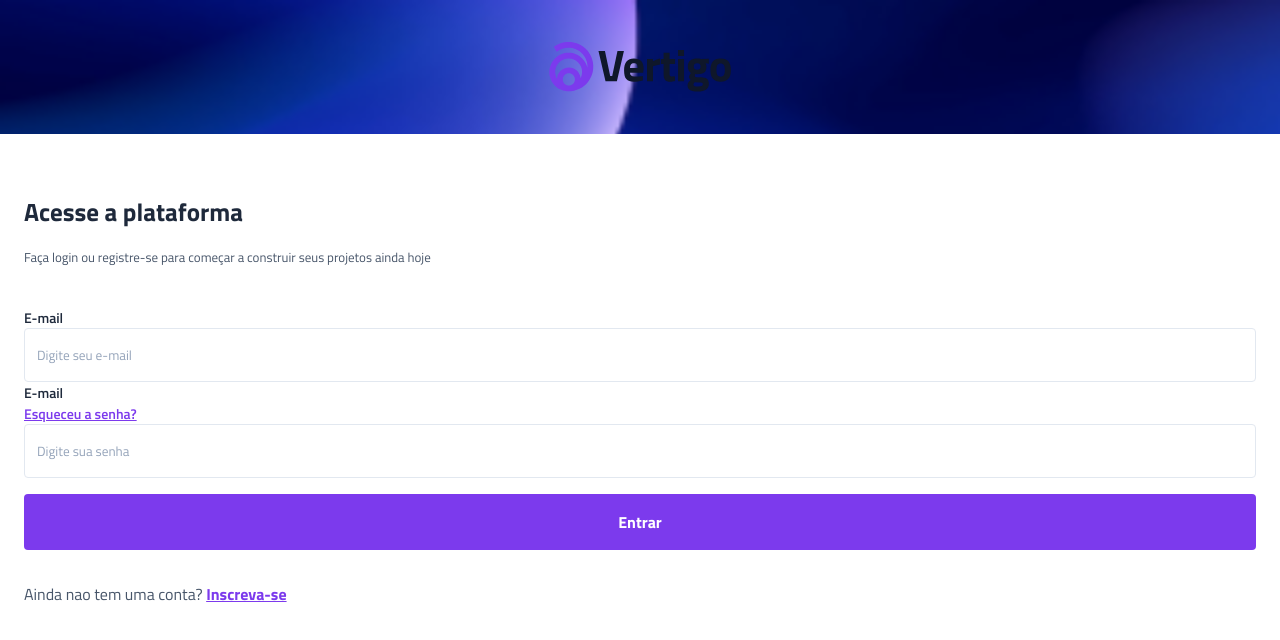
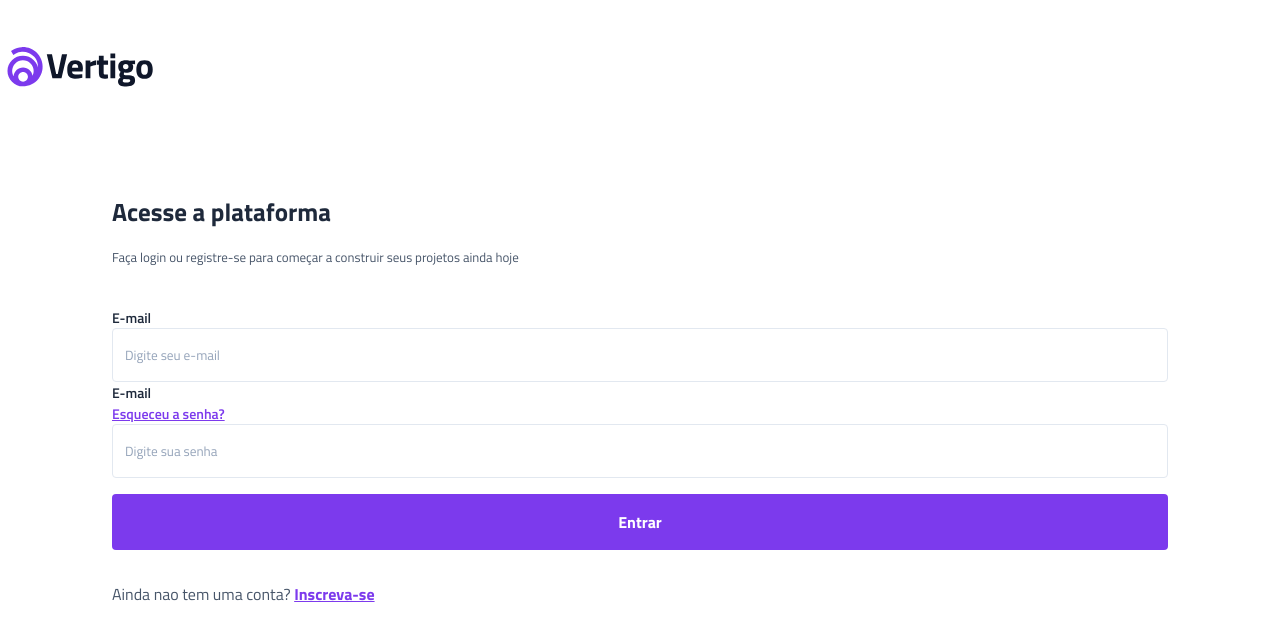
Before and after one commit to otaviolima11bti/projeto-vertigo, a plain HTML site: page index.html in a window 1280 px wide. Drawn offline with Linux system fonts and the light colour scheme.

Commit message:
primeiros ajustes do desktop

```diff
--- a/index.html
+++ b/index.html
@@ -14,6 +14,9 @@
 </head>
 
 <body>
+    <div class="conteudo">
+
+
         <header>
             <img src="./imagens/logo (1).svg" alt="logo">
         </header>
@@ -40,6 +43,7 @@
                 </p>
             </section>
         </main>
+    </div>
 </body>
 
 </html>
--- a/style.css
+++ b/style.css
@@ -108,3 +108,19 @@ main {
     font-weight: 700;
     font-size: 1rem;
 }
+
+@media(min-width: 1000px) {
+    header {
+        background: none;
+        justify-content: flex-start;
+
+    }
+
+    header img {
+        width: 10rem;
+    }
+
+    main {
+        padding-inline: 7rem;
+    }
+}
```
Also changed, not shown: imagens/Rectangle 1 (3).png (added), imagens/logo (2).svg (added), img.png (added). Lines whose indentation alone changed are shown as unchanged.
